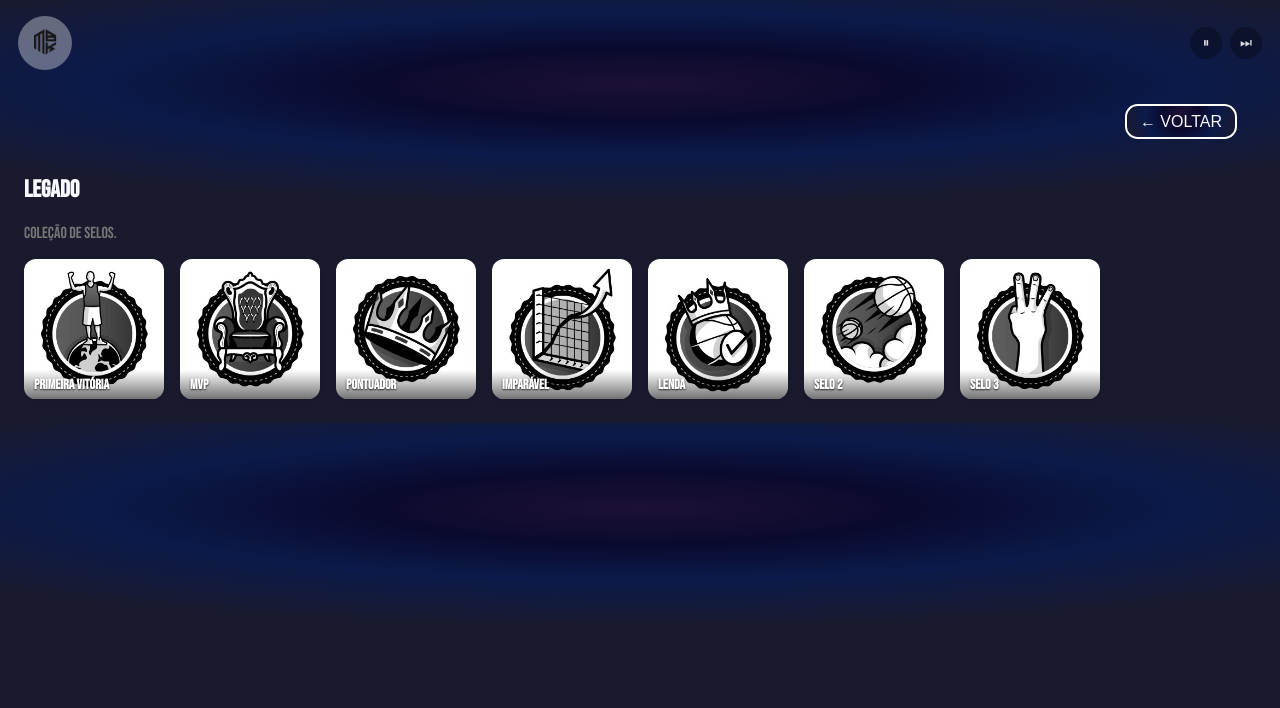
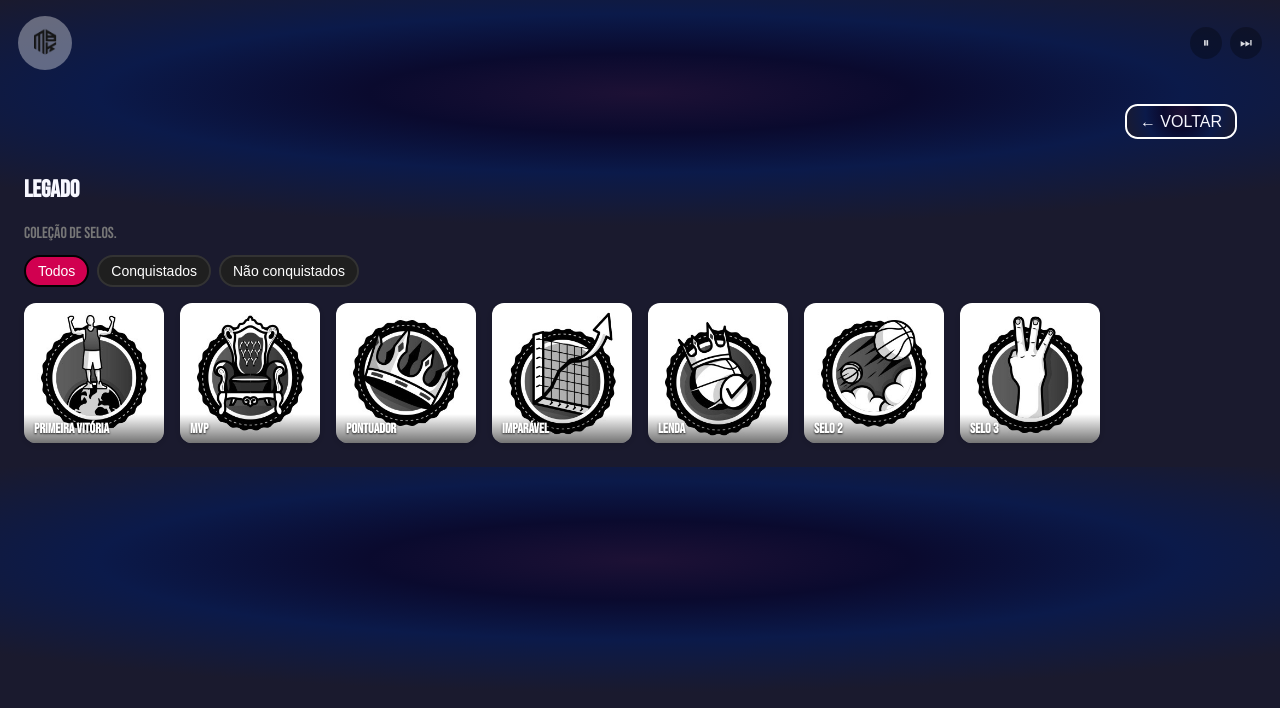
Before and after one commit to olimpiokaio/MBK, an Angular app: page /legacy in a window 1280 px wide. Shown: the top 708 px of the page. Built offline with nearby package versions, Linux system fonts and the light colour scheme.

Commit message:
melhorando not found

```diff
--- a/src/app/legacy/legacy.component.css
+++ b/src/app/legacy/legacy.component.css
@@ -10,7 +10,29 @@
 
 .subtitle {
   color: #777;
+  margin-bottom: 12px;
+}
+
+.filters {
+  display: flex;
+  gap: 8px;
   margin-bottom: 16px;
+}
+
+.filter-btn {
+  padding: 6px 12px;
+  background: #1f1f1f;
+  color: #fff;
+  border: 2px solid #333;
+  border-radius: 1rem;
+  cursor: pointer;
+  font-size: 14px;
+}
+
+.filter-btn.active,
+.filter-btn:hover {
+  background: #d10050; /* green highlight */
+  border-color: #020202;
 }
 
 .selo-grid {
--- a/src/app/legacy/legacy.component.html
+++ b/src/app/legacy/legacy.component.html
@@ -6,9 +6,15 @@
   <h2 rel="legacy">Legado</h2>
   <p class="subtitle">Coleção de Selos.</p>
 
+  <div class="filters" role="group" aria-label="Filtros de selos">
+    <button class="filter-btn" [class.active]="filtro === 'all'" (click)="setFiltro('all')" [attr.aria-pressed]="filtro==='all'">Todos</button>
+    <button class="filter-btn" [class.active]="filtro === 'earned'" (click)="setFiltro('earned')" [attr.aria-pressed]="filtro==='earned'">Conquistados</button>
+    <button class="filter-btn" [class.active]="filtro === 'not-earned'" (click)="setFiltro('not-earned')" [attr.aria-pressed]="filtro==='not-earned'">Não conquistados</button>
+  </div>
+
   <div class="selo-grid">
     <app-selo
-      *ngFor="let selo of selos"
+      *ngFor="let selo of filteredSelos"
       [name]="selo.name"
       [image]="selo.image"
       [earned]="selo.earned || false"
--- a/src/app/legacy/legacy.component.ts
+++ b/src/app/legacy/legacy.component.ts
@@ -10,6 +10,8 @@ interface Selo {
   image: string; // path under /selos/
   earned?: boolean; // future use
 }
+
+type SeloFilter = 'all' | 'earned' | 'not-earned';
 
 @Component({
   selector: 'app-legacy',
@@ -33,6 +35,9 @@ export class LegacyComponent {
     { id: 'selo-3', name: 'Selo 3', image: 'selos/selo-3.jpg', earned: false },
   ];
 
+  // Current selected filter
+  filtro: SeloFilter = 'all';
+
   // Mapping of selo id to description (how to earn)
   private descriptions: Record<string, string> = {
     'selo-2': 'marque uma sexta de dois pontos.',
@@ -45,6 +50,19 @@ export class LegacyComponent {
   };
 
   selectedSelo: Selo | null = null;
+
+  setFiltro(f: SeloFilter) { this.filtro = f; }
+
+  get filteredSelos(): Selo[] {
+    switch (this.filtro) {
+      case 'earned':
+        return this.selos.filter(s => !!s.earned);
+      case 'not-earned':
+        return this.selos.filter(s => !s.earned);
+      default:
+        return this.selos;
+    }
+  }
 
   openSelo(selo: Selo) {
     this.selectedSelo = selo;
--- a/src/app/not-found/not-found.component.css
+++ b/src/app/not-found/not-found.component.css
@@ -6,13 +6,17 @@
 }
 
 .nf-container {
-  min-height: calc(100dvh - 80px);
-  /* account for header height if any; adjust if needed */
+  min-height: 100dvh;
   display: flex;
   align-items: center;
   justify-content: center;
   padding: 24px;
-  background: var(--nf-bg) center/cover no-repeat;
+  /* Two-layer background: gradient on top, image below from CSS var */
+  background-image: linear-gradient(rgba(0,0,0,0.6), rgba(0,0,0,0.6)), var(--nf-bg-image);
+  background-position: center, center;
+  background-repeat: no-repeat, no-repeat;
+  background-size: cover, contain; /* gradient covers, image fits completely */
+  background-color: #000; /* fallback color around contained image */
   backdrop-filter: blur(2px);
 }
 
--- a/src/app/not-found/not-found.component.ts
+++ b/src/app/not-found/not-found.component.ts
@@ -1,11 +1,24 @@
-import { Component } from '@angular/core';
+import { Component, Inject, HostBinding } from '@angular/core';
 import { RouterLink } from '@angular/router';
+import { CommonModule, DOCUMENT } from '@angular/common';
 
 @Component({
   selector: 'app-not-found',
   standalone: true,
-  imports: [RouterLink],
+  imports: [CommonModule, RouterLink],
   templateUrl: './not-found.component.html',
   styleUrl: './not-found.component.css',
 })
-export class NotFoundComponent {}
+export class NotFoundComponent {
+  private backgroundUrl: string;
+
+  // Expose CSS custom property on the host to avoid inline styles in the template
+  @HostBinding('style.--nf-bg-image') hostBgImage!: string;
+
+  constructor(@Inject(DOCUMENT) private document: Document) {
+    const baseHref = this.document.querySelector('base')?.getAttribute('href') ?? '/';
+    this.backgroundUrl = baseHref.replace(/\/$/, '/') + '404/404baska.png';
+    // Set CSS var to be used by component stylesheet
+    this.hostBgImage = `url("${this.backgroundUrl}")`;
+  }
+}
```
Also changed, not shown: public/404/404baska.png (added), public/404/404baska.webp (deleted).
